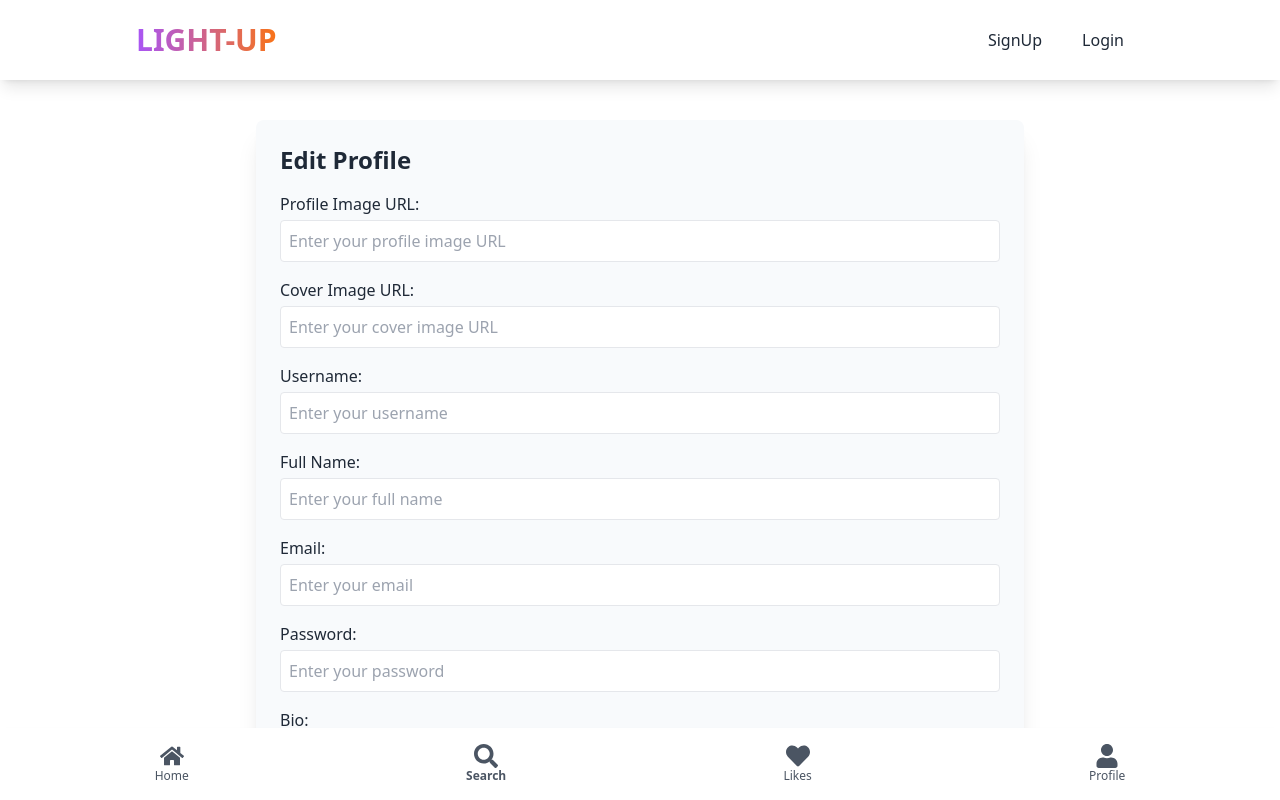
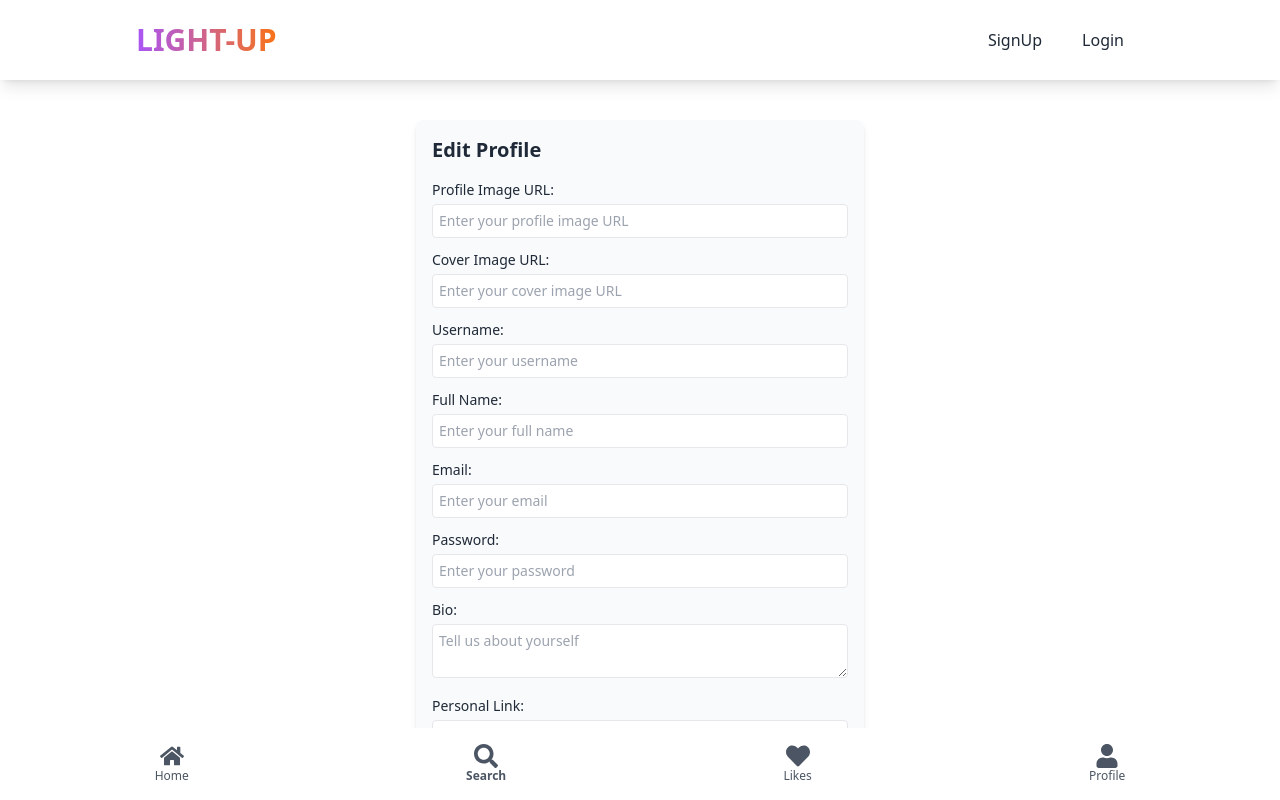
Before and after one commit to Nurlan-Bakenbaev/SocialAppBackend-inProgress-, a Next.js app in the folder frontend/: page /profile in a window 1280 px wide. Shown: the top 800 px of the page. Built offline with nearby package versions, Linux system fonts and the light colour scheme.

Commit message:
modified:   frontend/src/app/components/NavBar.jsx 	modified:   frontend/src/app/components/UserInfo.jsx 	modified:   frontend/src/app/page.js 	modified:   frontend/src/app/profile/page.jsx

```diff
--- a/frontend/src/app/components/NavBar.jsx
+++ b/frontend/src/app/components/NavBar.jsx
@@ -5,7 +5,7 @@ import { usePathname } from "next/navigation";
 const NavBar = () => {
   const pathname = usePathname();
 
-  if (pathname === "/login" || pathname === "/signup") {
+  if (pathname === "/login" || pathname === "/auth") {
     return null;
   }
   return (
--- a/frontend/src/app/components/UserInfo.jsx
+++ b/frontend/src/app/components/UserInfo.jsx
@@ -31,12 +31,14 @@ const UserInfo = () => {
   };
 
   return (
-    <div className="card border bg-base-100 shadow-md rounded-lg p-4 w-64">
+    <div
+      className="border bg-base-100 shadow-md rounded-lg p-4
+     mx-auto">
       <div className="flex items-center mb-3">
         <img
           src={user.profilePicture}
           alt="User Profile"
-          className="w-12 h-12 rounded-full border-2 border-gray-300 mr-2"
+          className="w-16 h-16 rounded-full border-2 border-gray-300 mr-3"
         />
         <div>
           <h2 className="text-lg font-semibold">{user.fullName}</h2>
--- a/frontend/src/app/page.js
+++ b/frontend/src/app/page.js
@@ -4,15 +4,13 @@ import Posts from "./components/Posts";
 import FollowingCard from "./components/FollowingCard";
 import UserInfo from "./components/UserInfo";
 const Home = () => {
-
   return (
     <div
       className=" flex flex-wrap flex-md-row w-sm-[100%]
        w-md-[80%] gap-3 mx-auto  justify-center">
-      <div className="flex flex-col">
-        <div>
-          <UserInfo />
-        </div>
+      <div className="flex  gap-3 flex-col">
+        <UserInfo />
+
         <div className="flex flex-col mt-5">
           <p className="text-center"> Interesting People:</p>
           <FollowingCard />
--- a/frontend/src/app/profile/page.jsx
+++ b/frontend/src/app/profile/page.jsx
@@ -1,6 +1,5 @@
 "use client";
 import React, { useEffect, useState } from "react";
-import Image from "next/image";
 
 const ProfilePage = ({ userData }) => {
   const [formData, setFormData] = useState({
@@ -15,7 +14,6 @@ const ProfilePage = ({ userData }) => {
   });
 
   useEffect(() => {
-    // Set formData with the user's existing data when the component mounts
     if (userData) {
       setFormData({
         username: userData.username || "",
@@ -36,122 +34,112 @@ const ProfilePage = ({ userData }) => {
 
   const handleSubmit = async (e) => {
     e.preventDefault();
-    // Here you would typically send the updated formData to your API
     console.log("Profile updated:", formData);
   };
 
   return (
-    <div className="max-w-3xl mx-auto p-6 bg-slate-50 rounded-lg shadow-xl">
-      <h1 className="text-2xl font-semibold mb-4">Edit Profile</h1>
+    <div className="max-w-md mx-auto p-4 bg-slate-50 rounded-lg shadow-md">
+      <h1 className="text-xl font-semibold mb-4">Edit Profile</h1>
       <form onSubmit={handleSubmit}>
-        {/* Profile Image */}
-        <div className="mb-4">
-          <label className="block mb-1">Profile Image URL:</label>
+        <div className="mb-3">
+          <label className="block mb-1 text-sm">Profile Image URL:</label>
           <input
             type="text"
             name="profileImg"
             value={formData.profileImg}
             onChange={handleChange}
-            className="border rounded w-full p-2"
+            className="border rounded w-full p-1.5 text-sm"
             placeholder="Enter your profile image URL"
           />
         </div>
 
-        {/* Cover Image */}
-        <div className="mb-4">
-          <label className="block mb-1">Cover Image URL:</label>
+        <div className="mb-3">
+          <label className="block mb-1 text-sm">Cover Image URL:</label>
           <input
             type="text"
             name="coverImg"
             value={formData.coverImg}
             onChange={handleChange}
-            className="border rounded w-full p-2"
+            className="border rounded w-full p-1.5 text-sm"
             placeholder="Enter your cover image URL"
           />
         </div>
 
-        {/* Username */}
-        <div className="mb-4">
-          <label className="block mb-1">Username:</label>
+        <div className="mb-3">
+          <label className="block mb-1 text-sm">Username:</label>
           <input
             type="text"
             name="username"
             value={formData.username}
             onChange={handleChange}
-            className="border rounded w-full p-2"
+            className="border rounded w-full p-1.5 text-sm"
             placeholder="Enter your username"
           />
         </div>
 
-        {/* Full Name */}
-        <div className="mb-4">
-          <label className="block mb-1">Full Name:</label>
+        <div className="mb-3">
+          <label className="block mb-1 text-sm">Full Name:</label>
           <input
             type="text"
             name="fullname"
             value={formData.fullname}
             onChange={handleChange}
-            className="border rounded w-full p-2"
+            className="border rounded w-full p-1.5 text-sm"
             placeholder="Enter your full name"
           />
         </div>
 
-        {/* Email */}
-        <div className="mb-4">
-          <label className="block mb-1">Email:</label>
+        <div className="mb-3">
+          <label className="block mb-1 text-sm">Email:</label>
           <input
             type="email"
             name="email"
             value={formData.email}
             onChange={handleChange}
-            className="border rounded w-full p-2"
+            className="border rounded w-full p-1.5 text-sm"
             placeholder="Enter your email"
           />
         </div>
 
-        {/* Password */}
-        <div className="mb-4">
-          <label className="block mb-1">Password:</label>
+        <div className="mb-3">
+          <label className="block mb-1 text-sm">Password:</label>
           <input
             type="password"
             name="password"
             value={formData.password}
             onChange={handleChange}
-            className="border rounded w-full p-2"
+            className="border rounded w-full p-1.5 text-sm"
             placeholder="Enter your password"
           />
         </div>
 
-        {/* Bio */}
-        <div className="mb-4">
-          <label className="block mb-1">Bio:</label>
+        <div className="mb-3">
+          <label className="block mb-1 text-sm">Bio:</label>
           <textarea
             name="bio"
             value={formData.bio}
             onChange={handleChange}
-            className="border rounded w-full p-2"
+            className="border rounded w-full p-1.5 text-sm"
             placeholder="Tell us about yourself"
           />
         </div>
 
-        {/* Link */}
-        <div className="mb-4">
-          <label className="block mb-1">Personal Link:</label>
+        <div className="mb-3">
+          <label className="block mb-1 text-sm">Personal Link:</label>
           <input
             type="text"
             name="link"
             value={formData.link}
             onChange={handleChange}
-            className="border rounded w-full p-2"
+            className="border rounded w-full p-1.5 text-sm"
             placeholder="Enter your personal link"
           />
         </div>
 
-        {/* Submit Button */}
         <div className="flex justify-end">
           <button
             type="submit"
-            className="bg-blue-500 text-white rounded px-4 py-2">
+            className="bg-blue-500 text-white rounded px-3 py-1.5 text-sm">
             Save Changes
           </button>
         </div>
```
